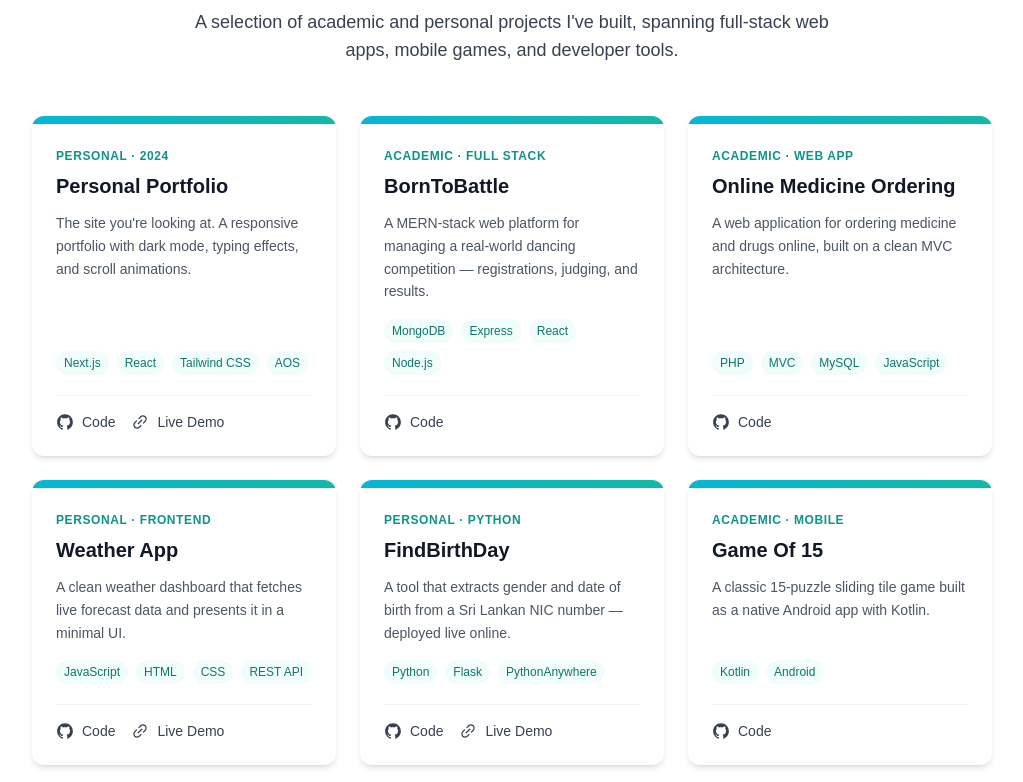
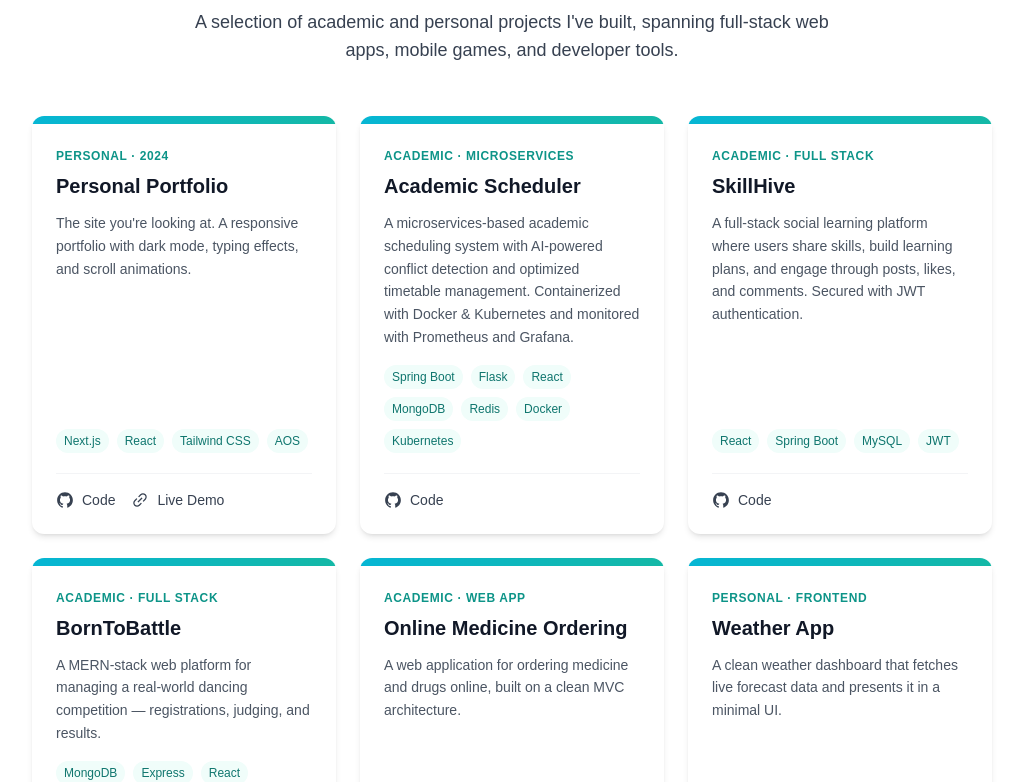
Before and after one commit to Venath/portfolio, a Next.js app: page / in a window 1280 px wide. Shown: the part 2342-3124 px from the top of the page, without its empty margins (128-1151 px from the left). Built offline with nearby package versions, Linux system fonts and the light colour scheme.

Commit message:
added 2 new projects and hover effect

```diff
--- a/pages/index.js
+++ b/pages/index.js
@@ -45,6 +45,30 @@ export default function Home() {
       stack: ["Next.js", "React", "Tailwind CSS", "AOS"],
       repo: "https://github.com/Venath/portfolio",
       live: "https://venath.github.io/portfolio/",
+    },
+    {
+      title: "Academic Scheduler",
+      tag: "Academic · Microservices",
+      description:
+        "A microservices-based academic scheduling system with AI-powered conflict detection and optimized timetable management. Containerized with Docker & Kubernetes and monitored with Prometheus and Grafana.",
+      stack: [
+        "Spring Boot",
+        "Flask",
+        "React",
+        "MongoDB",
+        "Redis",
+        "Docker",
+        "Kubernetes",
+      ],
+      repo: "https://github.com/Venath/academic-scheduler",
+    },
+    {
+      title: "SkillHive",
+      tag: "Academic · Full Stack",
+      description:
+        "A full-stack social learning platform where users share skills, build learning plans, and engage through posts, likes, and comments. Secured with JWT authentication.",
+      stack: ["React", "Spring Boot", "MySQL", "JWT"],
+      repo: "https://github.com/Venath/SkillHive",
     },
     {
       title: "BornToBattle",
@@ -556,14 +580,14 @@ export default function Home() {
                 key={project.title}
                 data-aos="fade-up"
                 data-aos-delay={(i % 6) * 100}
-                className="group relative flex flex-col bg-white dark:bg-gray-800 rounded-xl overflow-hidden shadow-md hover:shadow-2xl transition-all duration-300 hover:-translate-y-2"
+                className="group relative flex flex-col bg-white dark:bg-gray-800 rounded-xl overflow-hidden shadow-md hover:shadow-2xl hover:shadow-teal-500/25 dark:hover:shadow-teal-500/15 transition-all duration-300 hover:-translate-y-2"
               >
-                <div className="h-2 bg-gradient-to-r from-cyan-500 to-teal-500" />
+                <div className="h-2 bg-gradient-to-r from-cyan-500 via-teal-500 to-cyan-500 bg-[length:200%_100%] bg-left group-hover:bg-right transition-[background-position] duration-700" />
                 <div className="flex flex-col flex-1 p-6">
                   <span className="text-xs uppercase tracking-wider text-teal-600 dark:text-teal-400 font-semibold mb-2">
                     {project.tag}
                   </span>
-                  <h4 className="text-xl font-bold mb-3 text-gray-900 dark:text-white">
+                  <h4 className="text-xl font-bold mb-3 text-gray-900 dark:text-white group-hover:text-teal-600 dark:group-hover:text-teal-400 transition-colors duration-300">
                     {project.title}
                   </h4>
                   <p className="text-sm text-gray-600 dark:text-gray-300 leading-relaxed flex-1">
@@ -573,7 +597,7 @@ export default function Home() {
                     {project.stack.map((tech) => (
                       <span
                         key={tech}
-                        className="text-xs px-2 py-1 rounded-full bg-teal-50 text-teal-700 dark:bg-teal-900/40 dark:text-teal-300"
+                        className="text-xs px-2 py-1 rounded-full bg-teal-50 text-teal-700 dark:bg-teal-900/40 dark:text-teal-300 group-hover:bg-teal-100 dark:group-hover:bg-teal-800/60 transition-colors duration-300"
                       >
                         {tech}
                       </span>
@@ -649,8 +673,9 @@ export default function Home() {
           <div className="max-w-4xl mx-auto pb-16 space-y-6">
             <div
               data-aos="fade-up"
-              className="bg-white dark:bg-gray-800 rounded-xl shadow-lg overflow-hidden transition-all duration-300 hover:shadow-2xl"
+              className="group relative bg-white dark:bg-gray-800 rounded-xl shadow-lg overflow-hidden transition-all duration-500 hover:shadow-2xl hover:shadow-cyan-500/25 dark:hover:shadow-cyan-500/15"
             >
+              <div className="absolute left-0 top-0 bottom-0 w-0 group-hover:w-1.5 bg-gradient-to-b from-cyan-500 to-teal-500 transition-all duration-500 z-10" />
               <div className="h-2 bg-gradient-to-r from-cyan-500 to-teal-500" />
               <div className="p-6 md:p-8">
                 <div className="flex flex-col md:flex-row md:items-start md:justify-between gap-4 mb-6">
@@ -740,8 +765,9 @@ export default function Home() {
             <div
               data-aos="fade-up"
               data-aos-delay="100"
-              className="bg-white dark:bg-gray-800 rounded-xl shadow-lg overflow-hidden transition-all duration-300 hover:shadow-2xl"
+              className="group relative bg-white dark:bg-gray-800 rounded-xl shadow-lg overflow-hidden transition-all duration-500 hover:shadow-2xl hover:shadow-cyan-500/25 dark:hover:shadow-cyan-500/15"
             >
+              <div className="absolute left-0 top-0 bottom-0 w-0 group-hover:w-1.5 bg-gradient-to-b from-cyan-500 to-teal-500 transition-all duration-500 z-10" />
               <div className="h-2 bg-gradient-to-r from-cyan-500 to-teal-500" />
               <div className="p-6 md:p-8">
                 <div className="flex flex-col md:flex-row md:items-start md:justify-between gap-4 mb-4">
@@ -780,8 +806,9 @@ export default function Home() {
             <div
               data-aos="fade-up"
               data-aos-delay="200"
-              className="bg-white dark:bg-gray-800 rounded-xl shadow-lg overflow-hidden transition-all duration-300 hover:shadow-2xl"
+              className="group relative bg-white dark:bg-gray-800 rounded-xl shadow-lg overflow-hidden transition-all duration-500 hover:shadow-2xl hover:shadow-cyan-500/25 dark:hover:shadow-cyan-500/15"
             >
+              <div className="absolute left-0 top-0 bottom-0 w-0 group-hover:w-1.5 bg-gradient-to-b from-cyan-500 to-teal-500 transition-all duration-500 z-10" />
               <div className="h-2 bg-gradient-to-r from-cyan-500 to-teal-500" />
               <div className="p-6 md:p-8">
                 <div className="flex flex-col md:flex-row md:items-start md:justify-between gap-4 mb-4">
```
